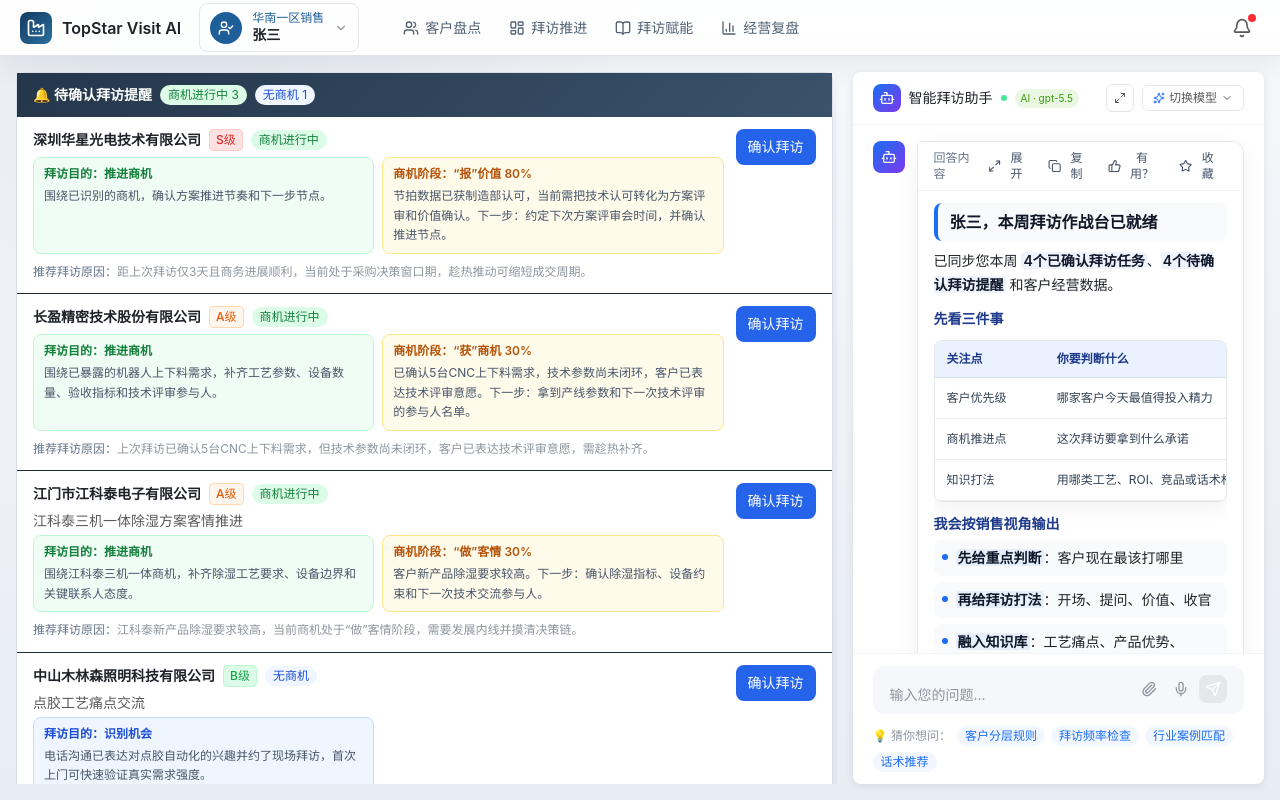
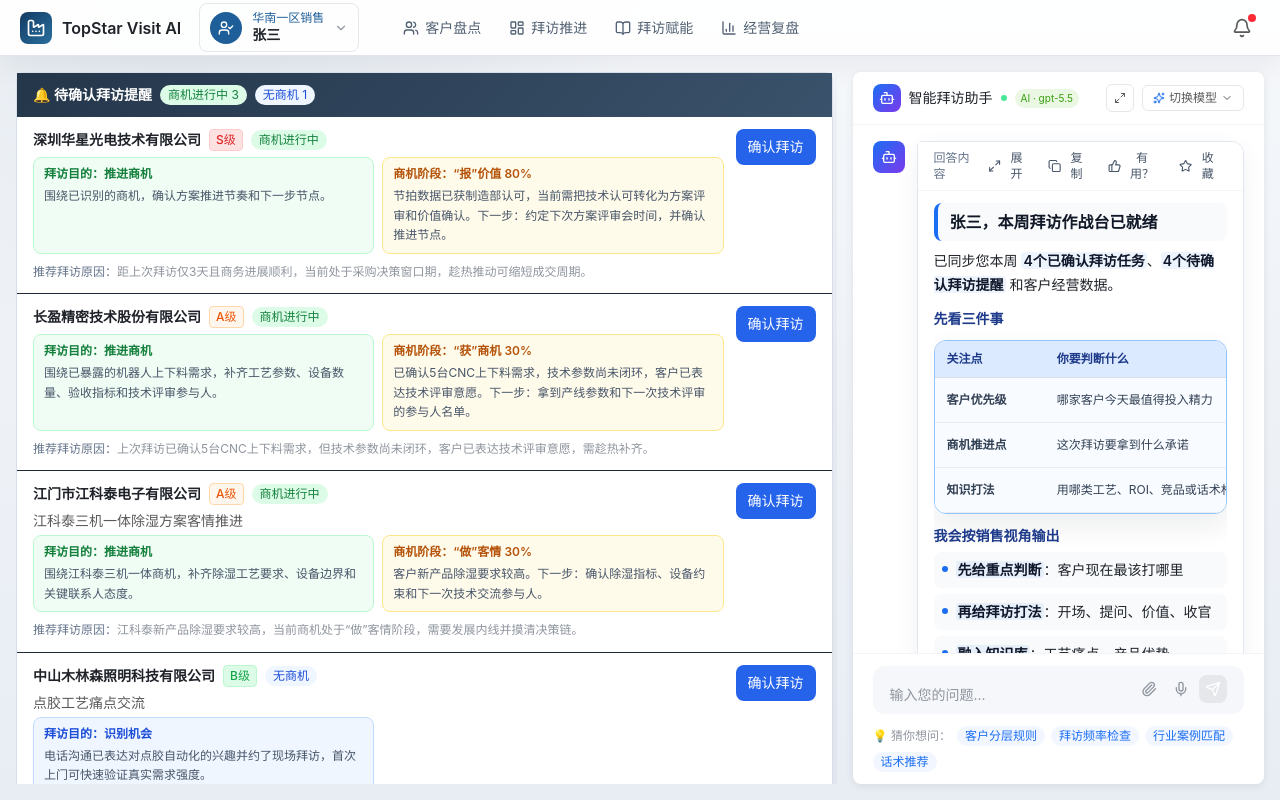
Before and after one commit to cyingyori-cloud/topstar_visit, a React (Vite) app: page / in a window 1280 px wide. Built offline with nearby package versions, Linux system fonts and the light colour scheme.

Commit message:
Enhance agent answer presentation

```diff
--- a/src/components/ChatArea.tsx
+++ b/src/components/ChatArea.tsx
@@ -291,11 +291,11 @@ export default function ChatArea() {
               <div className="text-xs mt-1" style={{ color: '#8F959E' }}>
                 {thinkingMessage.content?.includes('组织最终答案')
                   ? '正在整合客户、商机、知识库和话术，最终答案生成后会显示为回答卡片'
-                  : '这里展示的是处理步骤摘要，不是最终答案'}
+                  : '这里展示当前处理步骤，完整回答会在生成完成后展示'}
               </div>
               {elapsedSeconds >= 8 && (
                 <div className="text-xs mt-2 rounded-md px-2 py-1.5" style={{ backgroundColor: '#FFF7ED', color: '#9A3412' }}>
-                  内容较复杂，正在保证客户洞察和话术质量，不是卡住。
+                  正在深化客户洞察、知识库匹配和可复制话术。
                 </div>
               )}
               {thinkingMessage.thinkingSteps && thinkingMessage.thinkingSteps.length > 0 && (
--- a/src/components/KnowledgeBase.tsx
+++ b/src/components/KnowledgeBase.tsx
@@ -511,7 +511,7 @@ function getActions(item: KnowledgeItem) {
 }
 
 function getUseTiming(item: KnowledgeItem) {
-  if (item.title.includes('软技能') || item.category === '拜访话术') return ['开场前准备话术时', '需求挖掘卡住时', '收官要拿承诺时'];
+  if (item.title.includes('软技能') || item.category === '拜访话术') return ['开场前准备话术时', '需要深化需求时', '收官要拿承诺时'];
   if (item.title.includes('设备更新补贴')) return ['客户有技改计划时', '客户担心预算压力时', '需要政策推动老板决策时'];
   if (item.title.includes('财务') || item.title.includes('投资回报')) return ['客户质疑价格时', '需要推动老板拍板时', '要从设备参数切到经营收益时'];
   if (item.title.includes('竞品') || item.title.includes('行业格局') || item.category === '竞品对比') return ['客户正在比价时', '竞品已进入客户视野时', '需要建立差异化标准时'];
--- a/src/components/MarkdownRenderer.tsx
+++ b/src/components/MarkdownRenderer.tsx
@@ -29,6 +29,52 @@ function getHeadingTone(text: string) {
     return { bg: '#F8FAFC', border: '#94A3B8', color: '#334155', label: '依据' };
   }
   return { bg: '#F8FAFC', border: '#1B6EF3', color: '#111827', label: null };
+}
+
+function tableText(children: ReactNode) {
+  return flattenText(children).replace(/\s+/g, '');
+}
+
+function getTableTone(children: ReactNode) {
+  const text = tableText(children);
+  if (/客户|当前商机|核心目标|关键联系人|风险|阶段/.test(text)) {
+    return {
+      bg: '#F8FBFF',
+      border: '#93C5FD',
+      header: '#DBEAFE',
+      headerText: '#1E3A8A',
+      firstCol: '#EFF6FF',
+      accent: '#1B6EF3',
+    };
+  }
+  if (/优先级|重点|你要盯什么|顺序|动作|交付物|判断标准/.test(text)) {
+    return {
+      bg: '#F7FDF9',
+      border: '#86EFAC',
+      header: '#DCFCE7',
+      headerText: '#14532D',
+      firstCol: '#F0FDF4',
+      accent: '#16A34A',
+    };
+  }
+  if (/场景|话术|目的|收官|开场/.test(text)) {
+    return {
+      bg: '#FFFCF2',
+      border: '#FCD34D',
+      header: '#FEF3C7',
+      headerText: '#78350F',
+      firstCol: '#FFFBEB',
+      accent: '#F59E0B',
+    };
+  }
+  return {
+    bg: '#FFFFFF',
+    border: '#CBD5E1',
+    header: '#EAF2FF',
+    headerText: '#1E3A8A',
+    firstCol: '#F8FAFC',
+    accent: '#1B6EF3',
+  };
 }
 
 export default function MarkdownRenderer({ content }: Props) {
@@ -104,23 +150,41 @@ export default function MarkdownRenderer({ content }: Props) {
             {children}
           </blockquote>
         ),
-        table: ({ children }) => (
-          <div className="overflow-x-auto my-3 rounded-lg border border-gray-200" style={{ boxShadow: '0 8px 20px rgba(15,23,42,0.05)' }}>
-            <table className="w-full min-w-[420px] text-xs border-collapse overflow-hidden">
+        table: ({ children }) => {
+          const tone = getTableTone(children);
+          return (
+          <div
+            className="overflow-x-auto my-3 rounded-xl border"
+            style={{
+              borderColor: tone.border,
+              backgroundColor: tone.bg,
+              boxShadow: '0 12px 28px rgba(15,23,42,0.08)',
+            }}
+          >
+            <table
+              className="w-full min-w-[420px] text-xs border-collapse overflow-hidden"
+              style={{
+                ['--table-header-bg' as string]: tone.header,
+                ['--table-header-text' as string]: tone.headerText,
+                ['--table-first-col-bg' as string]: tone.firstCol,
+                ['--table-accent' as string]: tone.accent,
+              }}
+            >
               {children}
             </table>
           </div>
-        ),
+          );
+        },
         thead: ({ children }) => (
-          <thead style={{ backgroundColor: '#EAF2FF' }}>{children}</thead>
+          <thead style={{ backgroundColor: 'var(--table-header-bg)' }}>{children}</thead>
         ),
         th: ({ children }) => (
-          <th className="px-3 py-2.5 text-left font-semibold border-b whitespace-nowrap" style={{ borderColor: '#D7DEE8', color: '#1E3A8A' }}>
+          <th className="px-3 py-2.5 text-left font-semibold border-b whitespace-nowrap" style={{ borderColor: '#D7DEE8', color: 'var(--table-header-text)' }}>
             {children}
           </th>
         ),
         td: ({ children }) => (
-          <td className="px-3 py-2 border-b align-top leading-6" style={{ borderColor: '#E8EDF4', color: '#334155' }}>
+          <td className="px-3 py-2.5 border-b align-top leading-6 first:font-semibold first:whitespace-nowrap" style={{ borderColor: '#E8EDF4', color: '#334155' }}>
             {children}
           </td>
         ),
```
Also changed, not shown: 1 other file (tests, documents, lock files or other folders).
